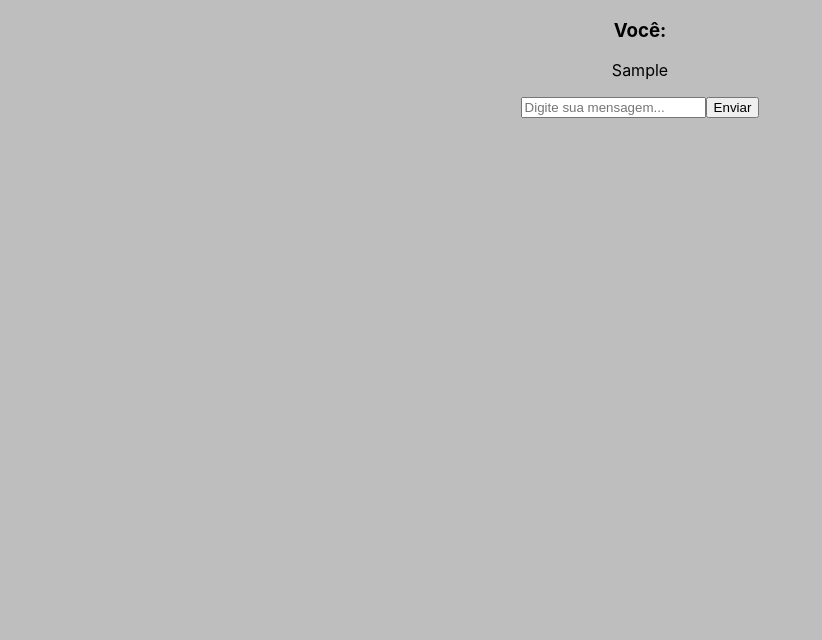
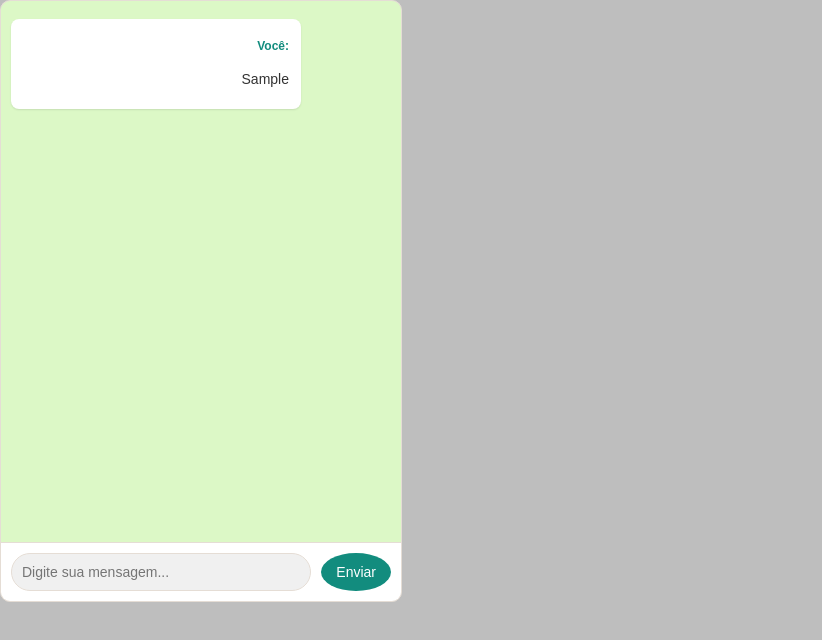
Before and after one commit to Realdo-Justino/projeto-abp, a React (Create React App) app: page /chat in a window 1280 px wide. Both pictures are taken after typing "Sample" into the empty fields and a click on the button "Enviar". Shown: the top 640 px of the page, without its empty margins (0-822 px from the left). Built offline with nearby package versions, Linux system fonts and the light colour scheme.

Commit message:
Cleaned And Separated the css

```diff
--- a/src/pages/chat/Chat.css
+++ b/src/pages/chat/Chat.css
@@ -1,3 +1,10 @@
+#userInputForm {
+    display: flex;
+    padding: 10px;
+    border-top: 1px solid #e5ddd5;
+    background-color: #ffffff;
+}
+
 .chat-container {
     display: flex;
     flex-direction: column;
@@ -7,41 +14,18 @@
     border-radius: 10px;
     overflow: hidden;
     font-family: Arial, sans-serif;
-    background-color: #e5ddd5;}
+    background-color: #e5ddd5;
+}
 
-.lista {
+.list {
     flex: 1;
     padding: 10px;
     overflow-y: auto;
-    background-color: #dcf8c6;}
+    background-color: #dcf8c6;
+}
 
-.mensagem {
-    display: flex;
-    flex-direction: column;
-    align-items: flex-end;
-    margin: 8px 0;
-    padding: 8px 12px;
-    max-width: 70%;
-    background-color: #fff;
-    border-radius: 8px;
-    box-shadow: 0 1px 2px rgba(0, 0, 0, 0.1);}
 
-.voce {
-    font-size: 12px;
-    color: #128c7e;
-    margin-bottom: 4px;}
-
-.mensagens {
-    font-size: 14px;
-    color: #333;}
-
-#formItem {
-    display: flex;
-    padding: 10px;
-    border-top: 1px solid #e5ddd5;
-    background-color: #ffffff;}
-
-.Digitavel {
+.userInput {
     flex: 1;
     padding: 10px;
     font-size: 14px;
@@ -49,12 +33,14 @@
     border-radius: 20px;
     outline: none;
     background-color: #f0f0f0;
-    color: #333;}
+    color: #333;
+}
 
-.Digitavel:focus {
-    border-color: #34b7f1;}
+.userInput:focus {
+    border-color: #34b7f1;
+}
 
-.botao {
+.inputMessage {
     margin-left: 10px;
     padding: 8px 15px;
     font-size: 14px;
@@ -63,7 +49,9 @@
     border: none;
     border-radius: 50%;
     cursor: pointer;
-    transition: background-color 0.3s;}
+    transition: background-color 0.3s;
+}
 
-.botao:hover {
-    background-color: #075e54;}
+.inputMessage:hover {
+    background-color: #075e54;
+}
--- a/src/pages/chat/Chat.tsx
+++ b/src/pages/chat/Chat.tsx
@@ -1,6 +1,7 @@
 import React, { useRef, useState } from 'react';
 import Methods from '../../const/methods';
 import Message from './components/message/message';
+import './Chat.css';
 
 function Chat() : JSX.Element {
     const inputMessageRef = useRef<HTMLInputElement|null>(null);
@@ -18,17 +19,17 @@ function Chat() : JSX.Element {
     }
 
     return (
-        <div className="chat-container">
-            <div className="lista">
+        <div className = "chat-container">
+            <div className = "list">
                 {messages.map((message, id) => (Message(id, message)))}
             </div>
-            <form id="formItem" onSubmit={messageSubmit}>
+            <form id = "userInputForm" onSubmit = {messageSubmit}>
                 <input
                     ref = {inputMessageRef}
-                    className="Digitavel"
-                    placeholder="Digite sua mensagem..."
+                    className = "userInput"
+                    placeholder = "Digite sua mensagem..."
                 />
-                <button className="botao" type="submit">Enviar</button>
+                <button className = "inputMessage" type = "submit">Enviar</button>
             </form>
         </div>
     );
--- a/src/pages/chat/components/message/message.css
+++ b/src/pages/chat/components/message/message.css
@@ -0,0 +1,22 @@
+.message {
+    display: flex;
+    flex-direction: column;
+    align-items: flex-end;
+    margin: 8px 0;
+    padding: 8px 12px;
+    max-width: 70%;
+    background-color: #fff;
+    border-radius: 8px;
+    box-shadow: 0 1px 2px rgba(0, 0, 0, 0.1);
+}
+
+.messages {
+    font-size: 14px;
+    color: #333;
+}
+
+.userMessage {
+    font-size: 12px;
+    color: #128c7e;
+    margin-bottom: 4px;
+}
--- a/src/pages/chat/components/message/message.tsx
+++ b/src/pages/chat/components/message/message.tsx
@@ -1,8 +1,10 @@
+import './message.css';
+
 function Message(id : number, message : string) : JSX.Element {
     return (
-        <div key={id} className='mensagem'>
-            <h3 className="voce">Você:</h3>
-            <p className="mensagens">{message}</p>
+        <div key = {id} className = 'message'>
+            <h3 className = "userMessage">Você:</h3>
+            <p className = "messages">{message}</p>
         </div>
     );
 }
```
